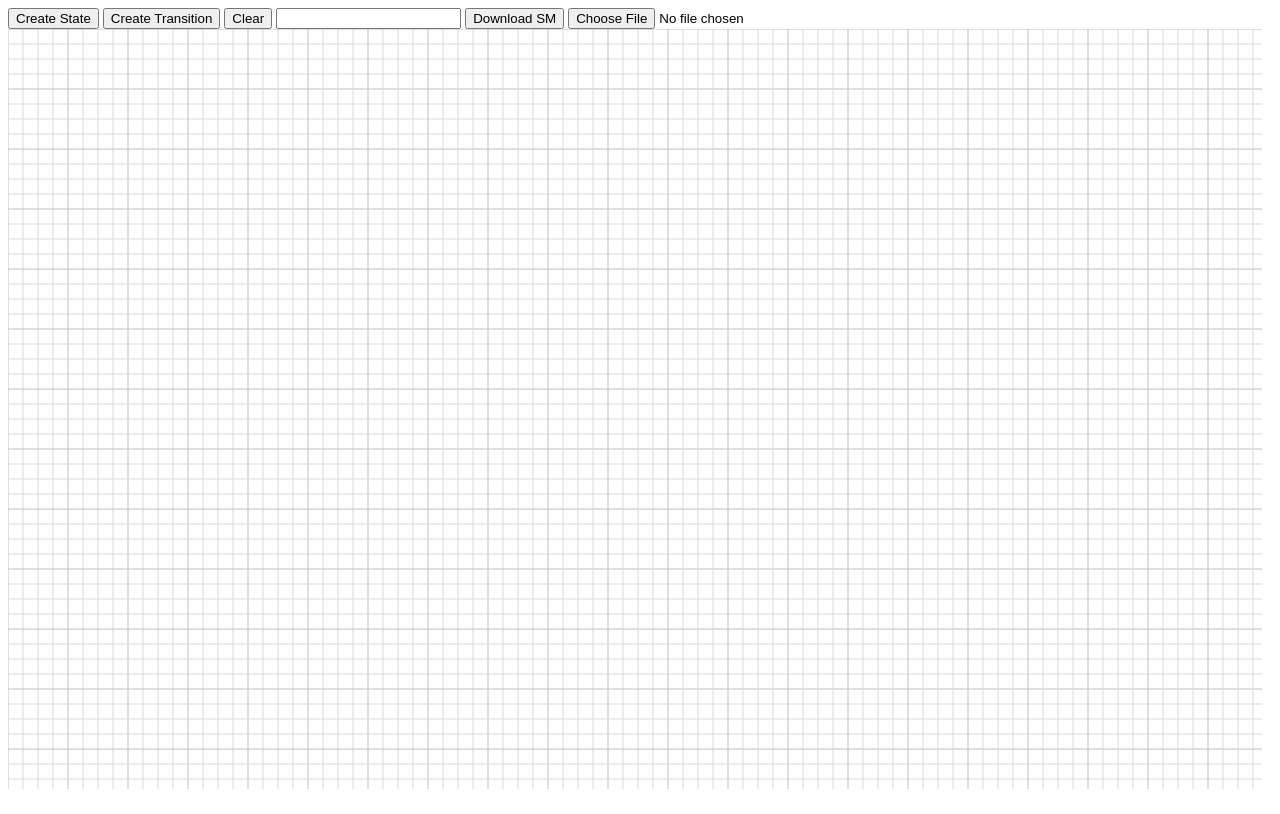
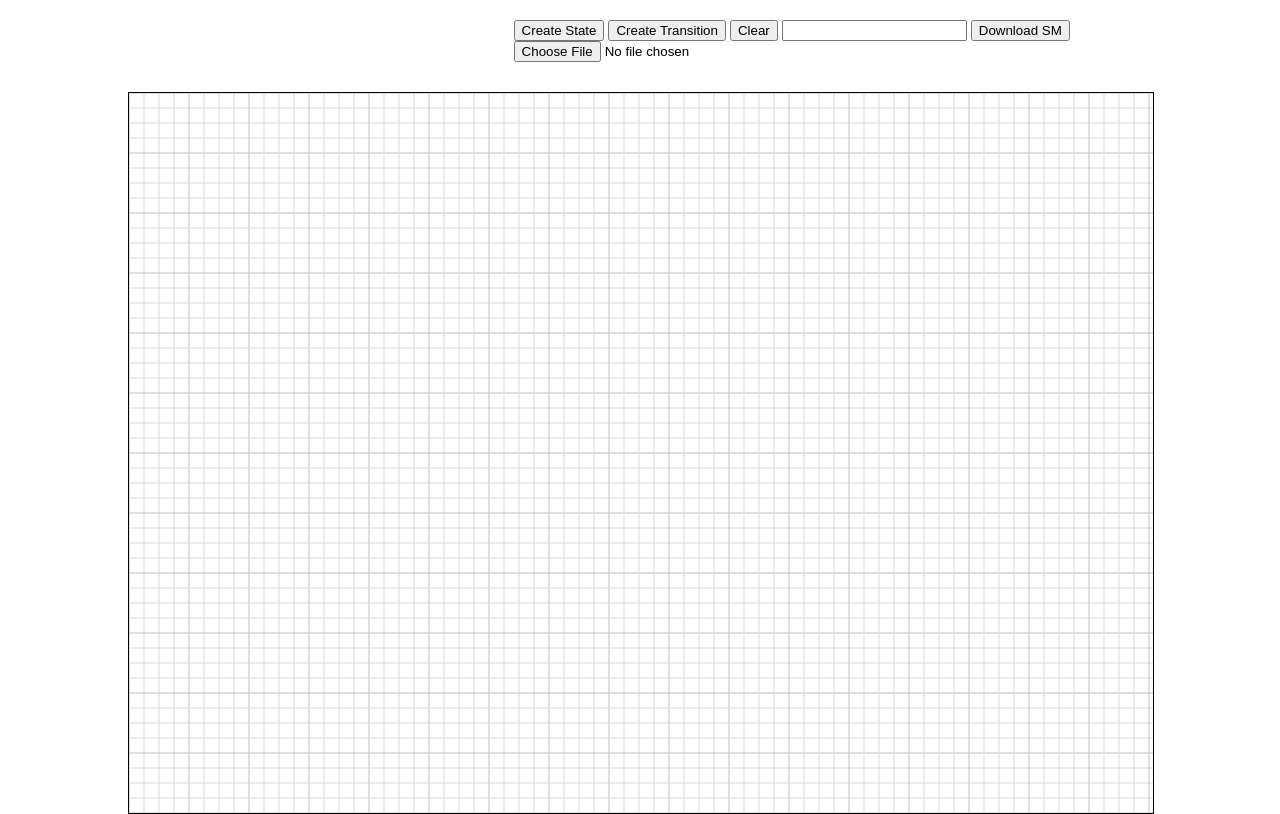
Before and after one commit to Zentetsu/CorState, a plain HTML site: page docs/index.html in a window 1280 px wide. Drawn offline with Linux system fonts and the light colour scheme.

Commit message:
Updating display

```diff
--- a/docs/index.html
+++ b/docs/index.html
@@ -1,6 +1,13 @@
-<link rel="stylesheet" src="./css/style.css">
+<!DOCTYPE html>
+<html>
+    <head>
+        <meta charset="utf-8">
 
-<div class="buttons">
+        <link rel="stylesheet" src="./css/style.css" type="text/css">
+    </head>
+
+    <body>
+        <div class="buttons" style="display: block; margin-top: 20px; margin-bottom: 30px; margin-left: 40%;">
             <button id="addnewstate">Create State</button>
             <button id="addnewtransition">Create Transition</button>
             <button id="delete">Clear</button>
@@ -9,8 +16,13 @@
             <input type="file" id="file-selector" name="file">
         </div>
 
+        <div id="content" style="display: block; width: 80%; height: 90%; margin: 0; position: absolute; left: 10%; border: 1px solid black;">
+            <!-- rerez -->
             <canvas id="canvas"></canvas>
+        </div>
+    </body>
 
     <script src="./js/fabric.min.js"></script>
     <script src="./js/script_method.js"></script>
     <script src="./js/script.js"></script>
+</html>
--- a/docs/js/script.js
+++ b/docs/js/script.js
@@ -47,8 +47,8 @@
 
 // Init GRID
 var canvas = new fabric.Canvas('canvas', { selection: false, preserveObjectStacking: true });
-var canvasWidth =  window.innerWidth * 0.98;
-var canvasHeight = window.innerHeight * 0.95;
+var canvasWidth =  document.getElementById("content").clientWidth;
+var canvasHeight = document.getElementById("content").clientHeight;
 var unitScale = 10;
 var grid = 15;
 var ID_transition = 0;
--- a/docs/js/script_method.js
+++ b/docs/js/script_method.js
@@ -31,6 +31,7 @@
  * ----
  *
  * HISTORY:
+ * 2020-10-09	Zen	Updating display
  * 2020-10-09	Zen	Updating download and upload option
  * 2020-10-09	Zen	Name update correction
  * 2020-10-08	Zen	Adding SM structure generation
@@ -54,8 +55,8 @@ function initGrid() {
             color = '#D9D9D9'
         }
 
-        canvas.add(new fabric.Line([ i * grid, 0, i * grid, canvasHeight], { type: 'line', n_type: 'grid', stroke: color, selectable: false }));
-        canvas.add(new fabric.Line([ 0, i * grid, canvasWidth, i * grid], { type: 'line', n_type: 'grid', stroke: color, selectable: false }))
+        canvas.add(new fabric.Line([ i * grid, 0, i * grid, canvasHeight], { type: 'line', n_type: 'grid', stroke: color, selectable: false, hoverCursor: 'cursor' }));
+        canvas.add(new fabric.Line([ 0, i * grid, canvasWidth, i * grid], { type: 'line', n_type: 'grid', stroke: color, selectable: false, hoverCursor: 'cursor' }))
     }
 }
 
```
Lines whose indentation alone changed are shown as unchanged.
